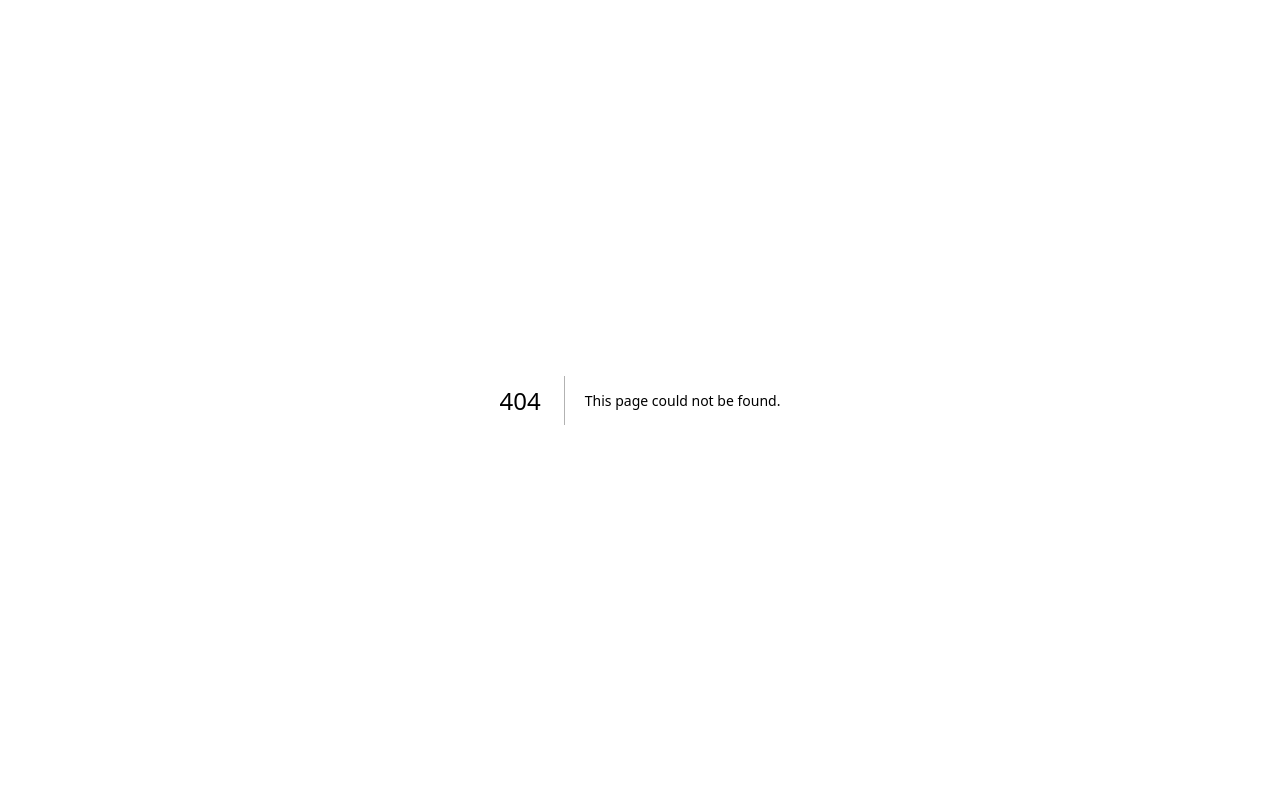
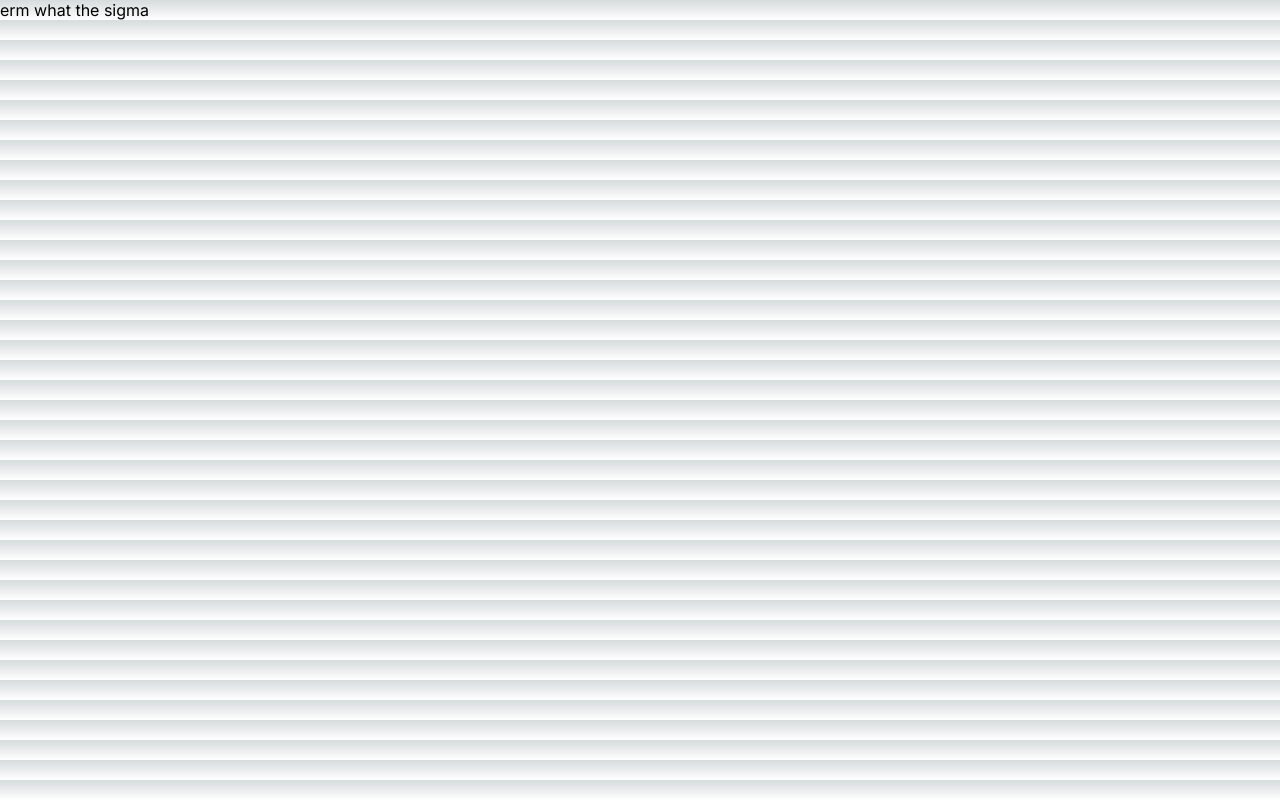
Before and after one commit to raisfeld-ori/pol-template, a Next.js app: page /pages in a window 1280 px wide. Before the commit this address had no page. Built offline with nearby package versions, Linux system fonts and the light colour scheme.

Commit message:
added a new page

```diff
--- /dev/null
+++ b/app/pages/page.tsx
@@ -0,0 +1,4 @@
+
+export default function test(){
+  return <p>erm what the sigma</p>
+}
```
